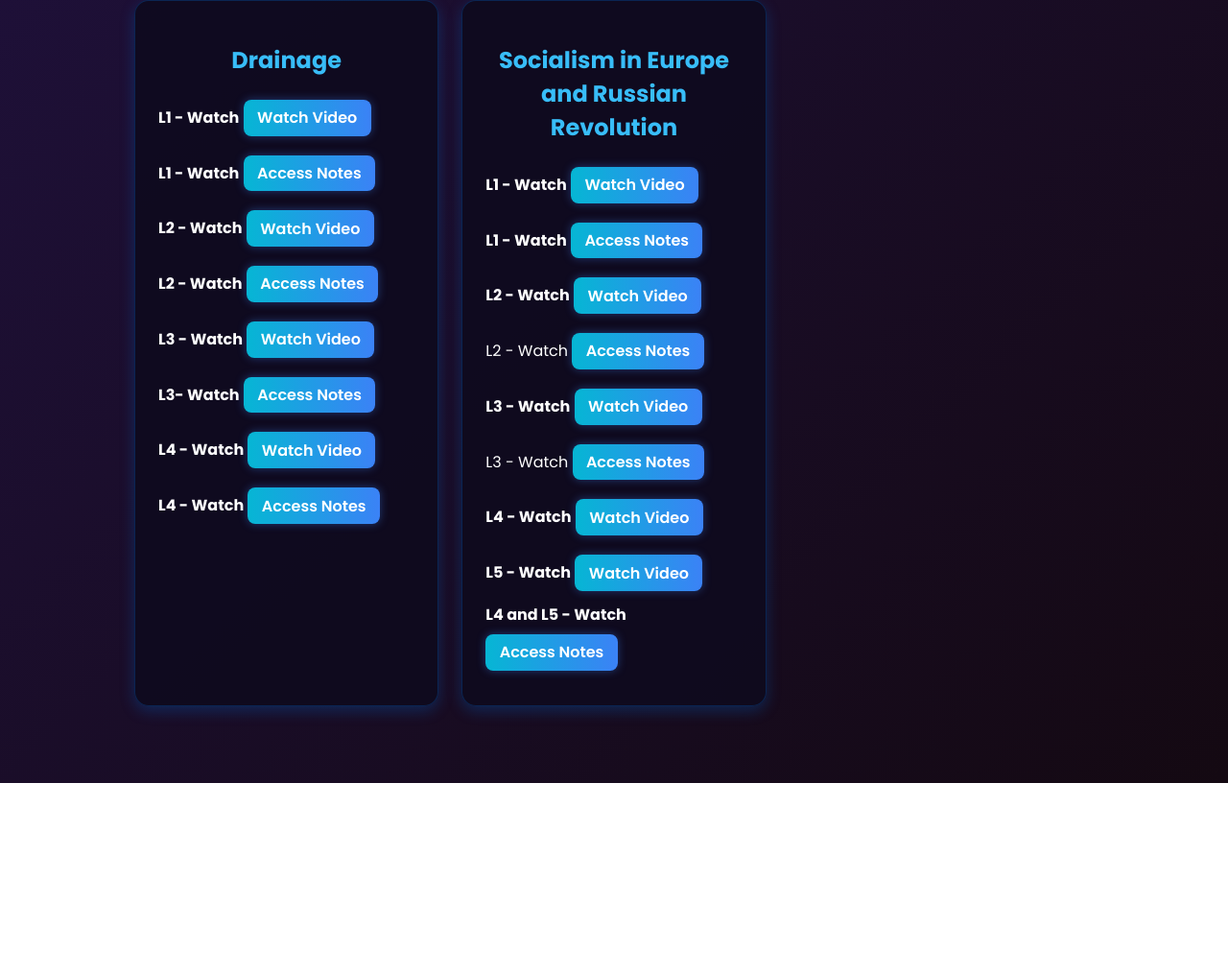
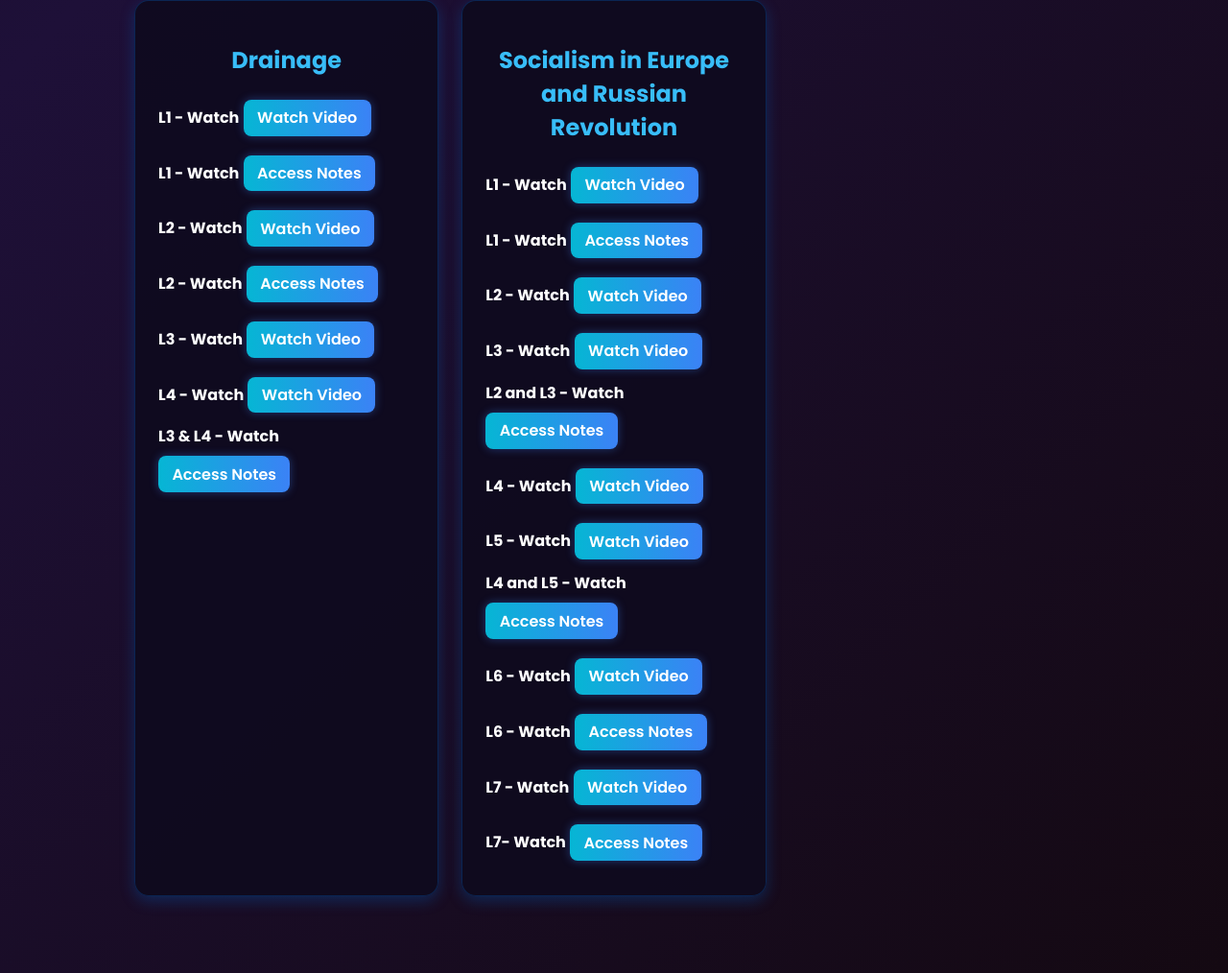
Before and after one commit to futuretoppwers2/FUTURE-TOPPERS-, a plain HTML site: page index.html in a window 1280 px wide. Shown: the part 2122-3136 px from the top of the page at 96% size. Before the commit the page ends 2938 px from the top, so only its background shows below. Drawn offline with Linux system fonts and the light colour scheme.

Commit message:
Update index.html

```diff
--- a/index.html
+++ b/index.html
@@ -186,32 +186,33 @@
 <!-- Drainage -->
 <div class="chapter-card">
   <h2 class="chapter-title">Drainage</h2>
-  <div class="lesson"><span>L1 - Watch</span> <a class='watch' href='https://youtu.be/v389BqTNtOI?si=8NZZkDuH7NWIzAky'>Watch Video</a></div>
+  <div class="lesson"><span>L1 - Watch</span> <a class='watch' href='https://futuretoppersvideoplayer8939.netlify.app/?link=https://d274dp7v20n4nf.cloudfront.net/file_library/videos/channel_vod_non_drm_hls/4460160/175129794037967125088/index_3.m3u8'>Watch Video</a></div>
   <div class="lesson"><span>L1 - Watch</span> <a href="https://dxixtlyravvxx.cloudfront.net/540admin_v1/file_manager/pdf/394072420676638200.pdf" class="watch">Access Notes</a></div>
-  <div class="lesson"><span>L2 - Watch</span> <a class='watch' href='https://youtu.be/Ck1EK2yX3mk?si=rbTe2w1faM-wsfVL'>Watch Video</a></div>
+  <div class="lesson"><span>L2 - Watch</span> <a class='watch' href='https://futuretoppersvideoplayer8939.netlify.app/?link=https://d274dp7v20n4nf.cloudfront.net/file_library/videos/channel_vod_non_drm_hls/4462028/175147111069297125088/index_2.m3u8'>Watch Video</a></div>
   <div class="lesson"><span>L2 - Watch</span> <a href="https://dxixtlyravvxx.cloudfront.net/540admin_v1/file_manager/pdf/576581663884886100.pdf" class="watch">Access Notes</a></div>
-  <div class="lesson"><span>L3 - Watch</span> <a class='watch' href='https://youtu.be/KZp4kIddyH8?si=KRjaj55UVeF0RJWF'>Watch Video</a></div>
-<div class="lesson"><span>L3- Watch</span> <a href="https://dxixtlyravvxx.cloudfront.net/540admin_v1/file_manager/pdf/814461679296035300.pdf" class="watch">Access Notes</a></div>
-  <div class="lesson"><span>L4 - Watch</span> <a class='watch' href='https://youtu.be/nlK48LfAkmc?si=7EzQFCyub0dnjHVu'>Watch Video</a></div>
-  <div class="lesson"><span>L4 - Watch</span> <a href="https://dxixtlyravvxx.cloudfront.net/540admin_v1/file_manager/pdf/814461679296035300.pdf" class="watch">Access Notes</a></div>
+  <div class="lesson"><span>L3 - Watch</span> <a class='watch' href='https://futuretoppersvideoplayer8939.netlify.app/?link=https://d274dp7v20n4nf.cloudfront.net/file_library/videos/channel_vod_non_drm_hls/4464391/175154621428207125088/index_2.m3u8'>Watch Video</a></div>
+  <div class="lesson"><span>L4 - Watch</span> <a class='watch' href='https://futuretoppersvideoplayer8939.netlify.app/?link=https://d274dp7v20n4nf.cloudfront.net/file_library/videos/channel_vod_non_drm_hls/4464578/175155712912737125088/index_4.m3u8'>Watch Video</a></div>
+  <div class="lesson"><span>L3 & L4 - Watch</span> <a href="https://dxixtlyravvxx.cloudfront.net/540admin_v1/file_manager/pdf/814461679296035300.pdf" class="watch">Access Notes</a></div>
+ </div>
+
+
 </div>
 <!-- Socialism in Europe and Russian Revolution -->
 <div class="chapter-card">
   <h2 class="chapter-title">Socialism in Europe and Russian Revolution</h2>
-  <div class="lesson"><span>L1 - Watch</span> <a class='watch' href='https://youtu.be/uVDbirLcZCg?si=yXT_uYDUCQr4SZtP'>Watch Video</a></div>
+  <div class="lesson"><span>L1 - Watch</span> <a class='watch' href='https://futuretoppersvideoplayer8939.netlify.app/?link=https://d274dp7v20n4nf.cloudfront.net/file_library/videos/channel_vod_non_drm_hls/4476028/175190236171387125088/index_3.m3u8'>Watch Video</a></div>
   <div class="lesson"><span>L1 - Watch</span> <a href="https://dxixtlyravvxx.cloudfront.net/540admin_v1/file_manager/pdf/851550215430970800.pdf" class="watch">Access Notes</a></div>
-  <div class="lesson"><span>L2 - Watch</span> <a class='watch' href='https://youtu.be/u2YDTqpRnLk?si=TaSU3uPuChh05SHD'>Watch Video</a></div>
-  <div class="lesson"><span></span>L2 - Watch</span> <a href="https://dxixtlyravvxx.cloudfront.net/540admin_v1/file_manager/pdf/706384299026803200.pdf" class="watch">Access Notes</a></div>
-  <div class="lesson"><span>L3 - Watch</span> <a class='watch' href='https://youtu.be/5cZFPNBxCMw?si=bnWqEVSV0aomJNjy'>Watch Video</a></div>
-  <div class="lesson"><span></span>L3 - Watch</span> <a href="https://dxixtlyravvxx.cloudfront.net/540admin_v1/file_manager/pdf/706384299026803200.pdf" class="watch">Access Notes</a></div>
-  <div class="lesson"><span>L4 - Watch</span> <a class='watch' href='https://youtu.be/GYVJn5s0ZdQ?si=uY4YY9uJ8-7w-erh'>Watch Video</a></div>
-<div class="lesson"><span>L5 - Watch</span> <a class='watch' href='https://youtu.be/mwBGf1P2_XY?si=WY0-vlb-JztwLofd'>Watch Video</a></div>
+  <div class="lesson"><span>L2 - Watch</span> <a class='watch' href='https://futuretoppersvideoplayer8939.netlify.app/?link=https://d274dp7v20n4nf.cloudfront.net/file_library/videos/channel_vod_non_drm_hls/4476962/175198896239247125088/index_3.m3u8'>Watch Video</a></div>
+  <div class="lesson"><span>L3 - Watch</span> <a class='watch' href='https://futuretoppersvideoplayer8939.netlify.app/?link=https://d274dp7v20n4nf.cloudfront.net/file_library/videos/channel_vod_non_drm_hls/4477955/175206460824077125088/index_3.m3u8'>Watch Video</a></div>
+  <div class="lesson"><span>L2 and L3 - Watch</span> <a href="https://dxixtlyravvxx.cloudfront.net/540admin_v1/file_manager/pdf/706384299026803200.pdf" class="watch">Access Notes</a></div>
+  <div class="lesson"><span>L4 - Watch</span> <a class='watch' href='https://futuretoppersvideoplayer8939.netlify.app/?link=https://d274dp7v20n4nf.cloudfront.net/file_library/videos/channel_vod_non_drm_hls/4479048/175215101442707125088/index_3.m3u8'>Watch Video</a></div>
+<div class="lesson"><span>L5 - Watch</span> <a class='watch' href='https://futuretoppersvideoplayer8939.netlify.app/?link=https://d274dp7v20n4nf.cloudfront.net/file_library/videos/channel_vod_non_drm_hls/4482039/175250749992707125088/index_3.m3u8'>Watch Video</a></div>
   <div class="lesson"><span>L4 and L5 - Watch</span> <a href="https://dxixtlyravvxx.cloudfront.net/540admin_v1/file_manager/pdf/595903458031875600.pdf" class="watch">Access Notes</a></div>
+<div class="lesson"><span>L6 - Watch</span> <a class='watch' href='https://youtu.be/t3MaK_Kr4X8?si=8jHcmqw1vt4BNc4-'>Watch Video</a></div>
+  <div class="lesson"><span>L6 - Watch</span> <a href="" class="watch">Access Notes</a></div>
+  <div class="lesson"><span>L7 - Watch</span> <a class='watch' href='https://youtu.be/jd-muog72lU?si=rc7eaxb7B3sADU_f'>Watch Video</a></div>
+  <div class="lesson"><span>L7- Watch</span> <a href="" class="watch">Access Notes</a></div>
 </div>
-
-</div>
-
-  </div>
 
   </main>
 </body>
```
